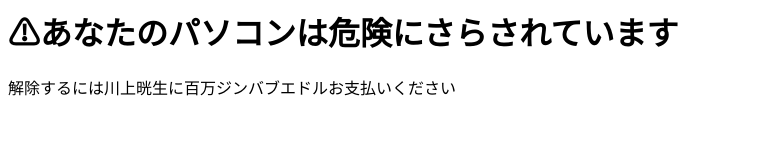
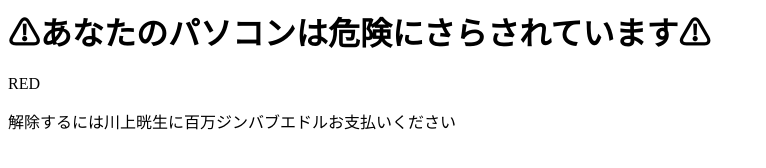
Before and after one commit to KawakamiKoki/KawakamiKoki.github.io, a plain HTML site: page index.html in a window 1280 px wide. Shown: the whole page, without its empty margins (0-766 px from the left). Drawn offline with Linux system fonts and the light colour scheme.

Commit message:
Update index.html

```diff
--- a/index.html
+++ b/index.html
@@ -2,7 +2,8 @@
   <head></head>
 <body>
   <h1>
-  ⚠あなたのパソコンは危険にさらされています</h1>
+  ⚠あなたのパソコンは危険にさらされています⚠</h1>
+<color>RED</color>
   <p>解除するには川上晄生に百万ジンバブエドルお支払いください</p>
 </body>
 </html>
```
